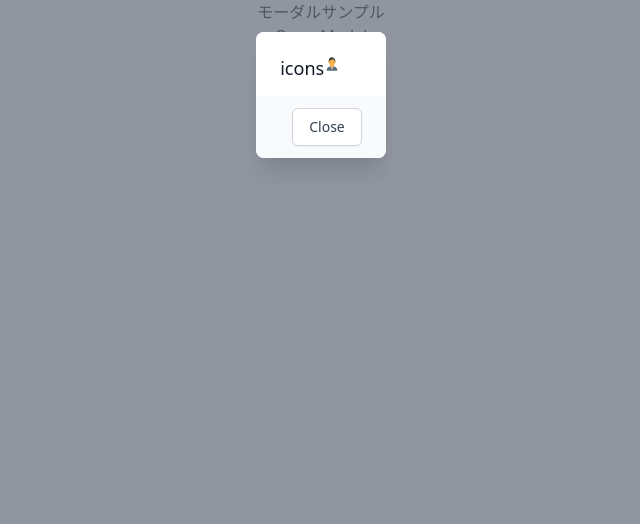
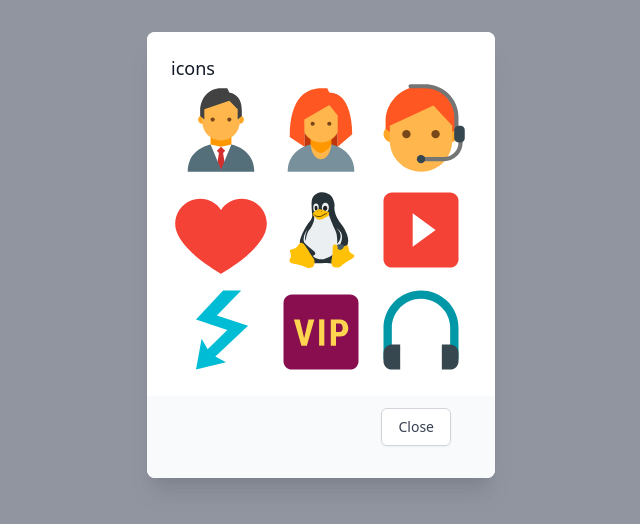
Before and after one commit to chidimi/icon-modal-sample, a React (Create React App) app: page / in a window 1280 px wide. Both pictures are taken after a click on the button "Open Modal". Shown: the top 524 px of the page, without its empty margins (319-959 px from the left). Built offline with nearby package versions, Linux system fonts and the light colour scheme.

Commit message:
アイコン表示まで

```diff
--- a/src/App.tsx
+++ b/src/App.tsx
@@ -6,7 +6,7 @@ import './index.css';
 function App() : JSX.Element {
   return (
     <div className="App">
-      <h1>モーダルサンプル</h1>
+      <h1 className="m-10 text-5xl">Modal Sample</h1>
       <ModalButton />
     </div>
   );
--- a/src/components/Icons.tsx
+++ b/src/components/Icons.tsx
@@ -1,10 +1,42 @@
 import React from 'react'
-import { FcBusinessman } from 'react-icons/fc'
+import { FcBusinessman, FcBusinesswoman, FcAssistant, FcLike, FcElectricity, FcHeadset, FcLinux, FcStart, FcVip } from 'react-icons/fc'
 
 export default function Icons() {
   return (
-    <div className="flex">
-      <FcBusinessman />
-    </div>
+    <>
+      <div className="flex">
+        <div className="flex-auto">
+          <FcBusinessman size={100}/>
+        </div>
+        <div className="flex-auto">
+          <FcBusinesswoman size={100}/>
+        </div>
+        <div className="flex-auto">
+          <FcAssistant size={100}/>
+        </div>
+      </div>
+      <div className="flex">
+        <div className="flex-auto">
+          <FcLike size={100}/>
+        </div>
+        <div className="flex-auto">
+          <FcLinux size={100}/>
+        </div>
+        <div className="flex-auto">
+          <FcStart size={100}/>
+        </div>
+      </div>
+      <div className="flex">
+        <div className="flex-auto">
+          <FcElectricity size={100}/>
+        </div>
+        <div className="flex-auto">
+          <FcVip size={100}/>
+        </div>
+        <div className="flex-auto">
+          <FcHeadset size={100}/>
+        </div>
+      </div>
+    </>
   )
 }
--- a/src/components/Modal.tsx
+++ b/src/components/Modal.tsx
@@ -17,14 +17,12 @@ export default function Modal({ show, setShow } : Props): JSX.Element | null {
             <div className="inline-block align-bottom bg-white rounded-lg text-left overflow-hidden shadow-xl transform transition-all sm:my-8 sm:align-middle sm:max-w-lg sm:w-full">
               <div className="bg-white px-4 pt-5 pb-4 sm:p-6 sm:pb-4">
                 <div className="sm:flex sm:items-start">
-                  <div className="sm:flex sm:items-start">
-                    <h3 className="text-lg leading-6 font-medium text-gray-900">icons</h3>
-                    <Icons />
-                  </div>
+                  <h3 className="text-lg leading-6 font-medium text-gray-900">icons</h3>
                 </div>
+                  <Icons />
               </div>
                 <div className="bg-gray-50 px-4 py-3 sm:px-6 sm:flex sm:flex-row-reverse">
-                  <button className="mt-3 w-full inline-flex justify-center rounded-md border border-gray-300 shadow-sm px-4 py-2 bg-white text-base font-medium text-gray-700 hover:bg-gray-50 focus:outline-none focus:ring-2 focus:ring-offset-2 focus:ring-indigo-500 sm:mt-0 sm:ml-3 sm:w-auto sm:text-sm" onClick={() => setShow(false)}>Close</button>
+                  <button className="m-5 w-full inline-flex justify-center rounded-md border border-gray-300 shadow-sm px-4 py-2 bg-white text-base font-medium text-gray-700 hover:bg-gray-50 focus:outline-none focus:ring-2 focus:ring-offset-2 focus:ring-indigo-500 sm:mt-0 sm:ml-3 sm:w-auto sm:text-sm" onClick={() => setShow(false)}>Close</button>
                 </div>
             </div>
           </span>
--- a/src/components/ModalButton.tsx
+++ b/src/components/ModalButton.tsx
@@ -6,7 +6,7 @@ export default function modalButton(): JSX.Element {
 
   return (
     <>
-      <button onClick={() => setShow(true)}>Open Modal</button>
+      <button className="m-10 bg-blue-500 hover:bg-blue-700 text-white font-bold py-2 px-4 rounded-full" onClick={() => setShow(true)}>Open Modal</button>
       <Modal show={show} setShow={setShow} />
     </>
   )
```
